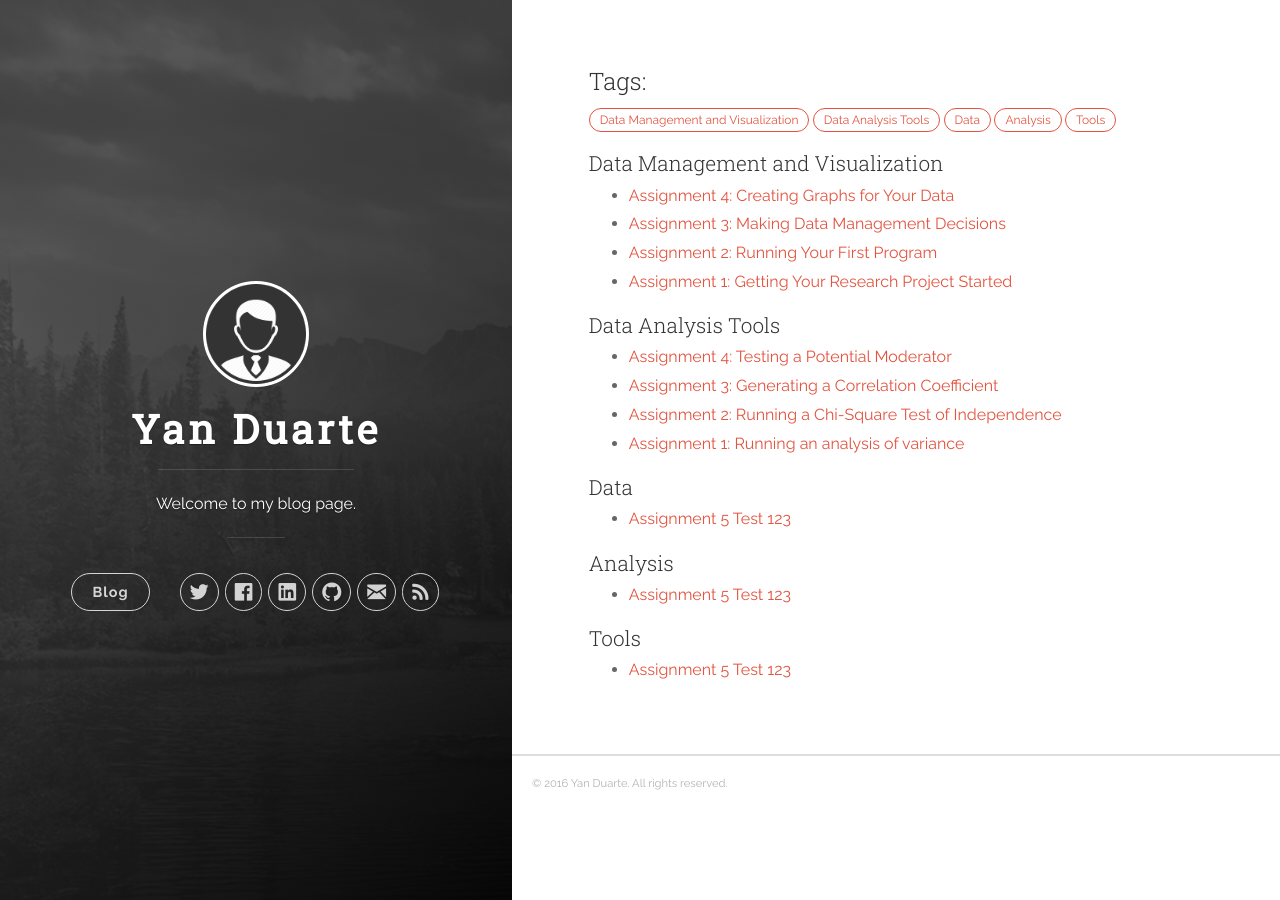
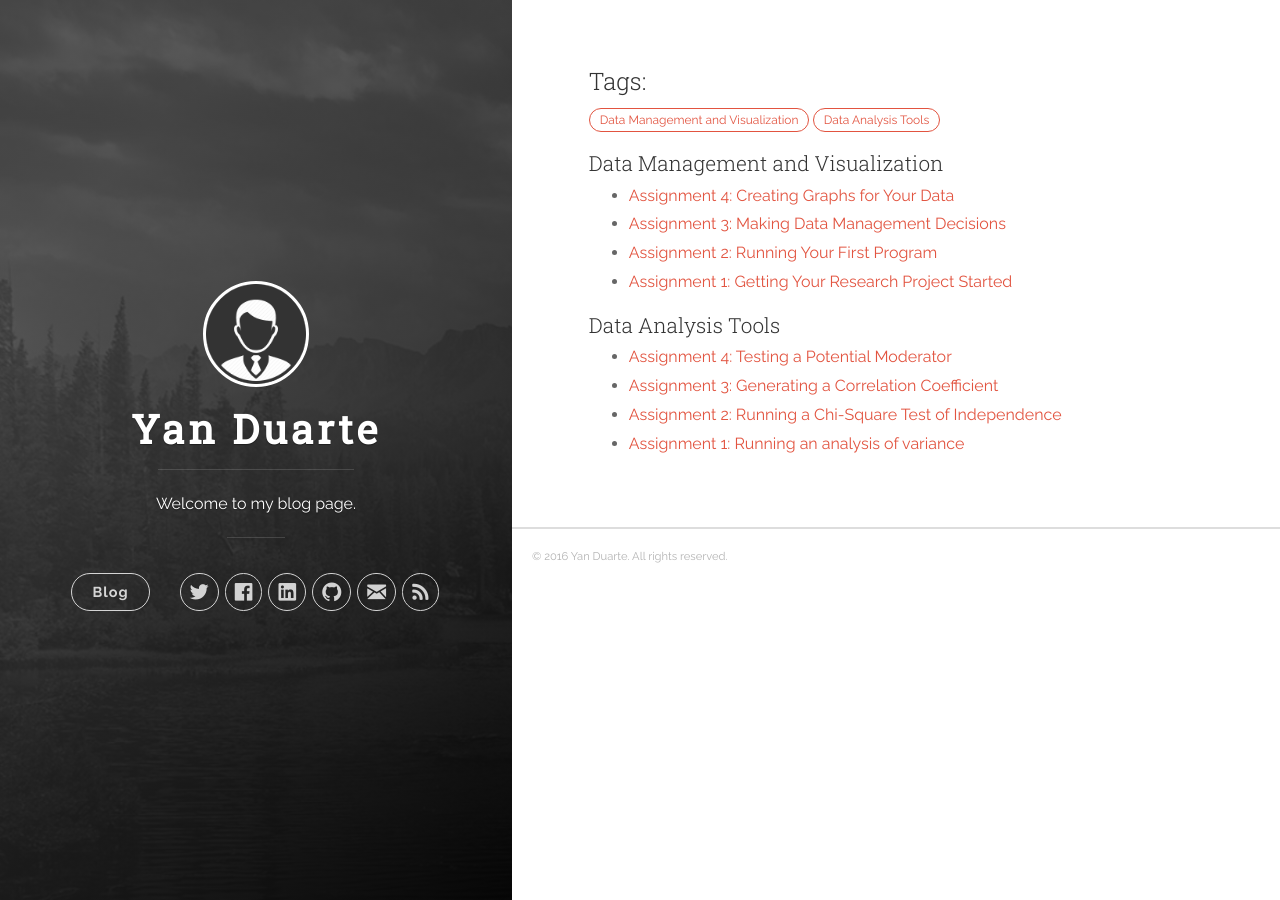
Before and after one commit to yan-duarte/yan-duarte.github.io, a Jekyll site: the page built from tags.md, in a window 1280 px wide. Built offline with Jekyll 4.4.1, drawn with Linux system fonts in a browser that asks for light colours; nearby versions of some CDN libraries.

Commit message:
Update 2016-09-01-RMP-Assignment1.md

```diff
--- a/_posts/2016-09-01-RMP-Assignment1.md
+++ b/_posts/2016-09-01-RMP-Assignment1.md
@@ -1,10 +1,11 @@
 ---
-published: true
-date: 2016-08-19 10:30:00 -0300
-Name: Assignment Test 123
-categories: Data Analysis Tools
-tags: Data Analysis Tools
-title: Assignment 5 Test 123
+title: 'Assignment 1: Getting Your Research Project Started'
+date: '2016-07-01 22:05:00 -0300'
+categories:
+  - Data Management and Visualization
+tags:
+  - week1
+published: false
 ---
 
 teste
```
